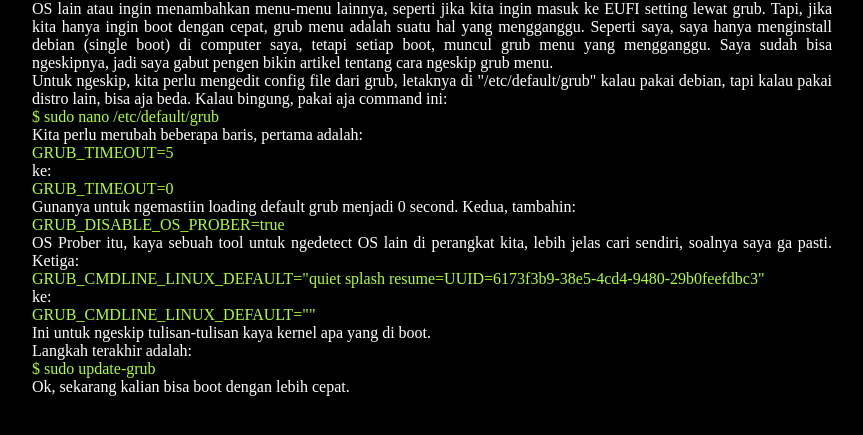
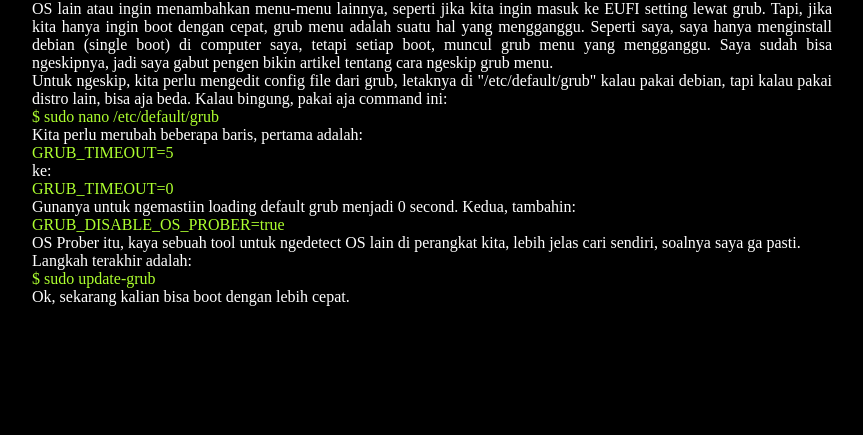
Before and after one commit to siddiqparchan/siddiqparchan.github.io, a plain HTML site: page blog/skip-grub-menu.html in a window 1280 px wide. Shown: the part 65-500 px from the top of the page, without its empty margins (208-1071 px from the left). Drawn offline with Linux system fonts and the light colour scheme.

Commit message:
revisi blog

```diff
--- a/blog/skip-grub-menu.html
+++ b/blog/skip-grub-menu.html
@@ -51,12 +51,6 @@
             OS Prober itu, kaya sebuah tool untuk ngedetect OS lain
             di perangkat kita, lebih jelas cari sendiri, soalnya saya
             ga pasti.
-            Ketiga:
-            <div>GRUB_CMDLINE_LINUX_DEFAULT="quiet splash resume=UUID=6173f3b9-38e5-4cd4-9480-29b0feefdbc3"</div>
-            ke:
-            <div>GRUB_CMDLINE_LINUX_DEFAULT=""</div>
-            Ini untuk ngeskip tulisan-tulisan kaya kernel apa yang
-            di boot.
             </p>
             <p>
                 Langkah terakhir adalah:
```
